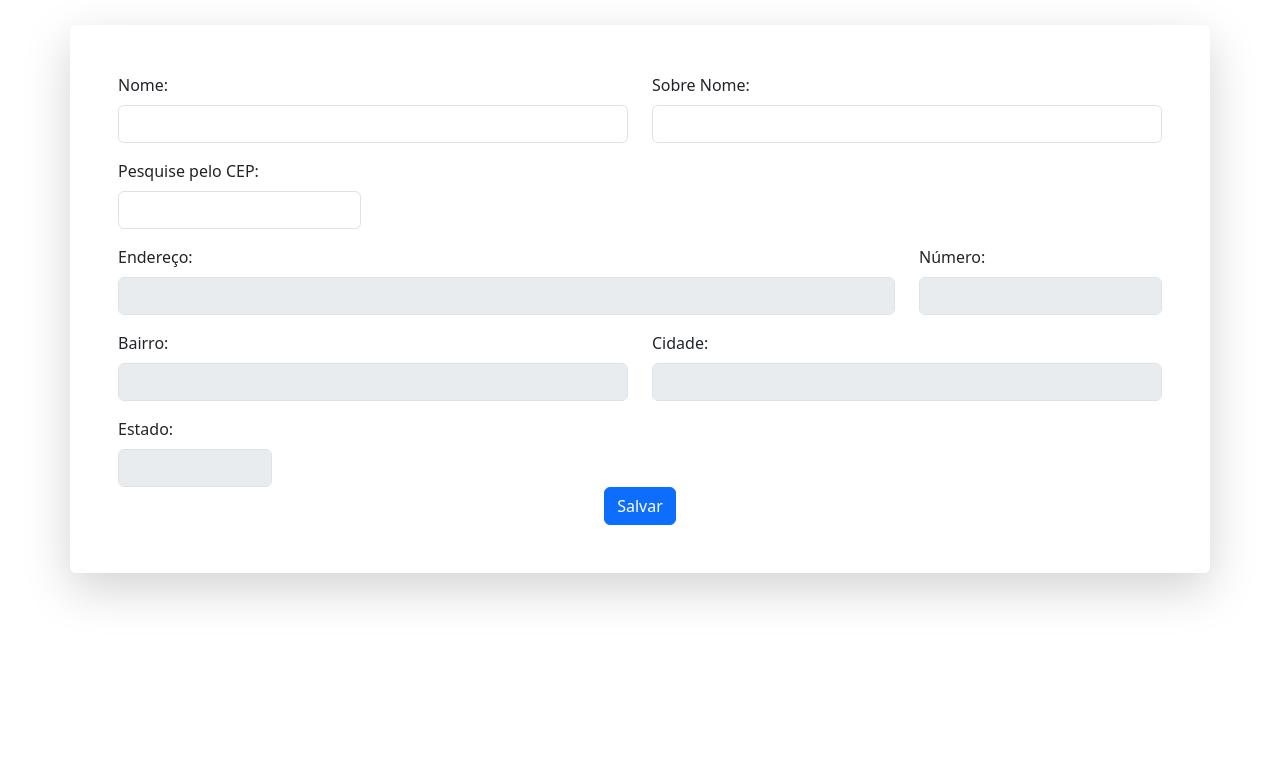
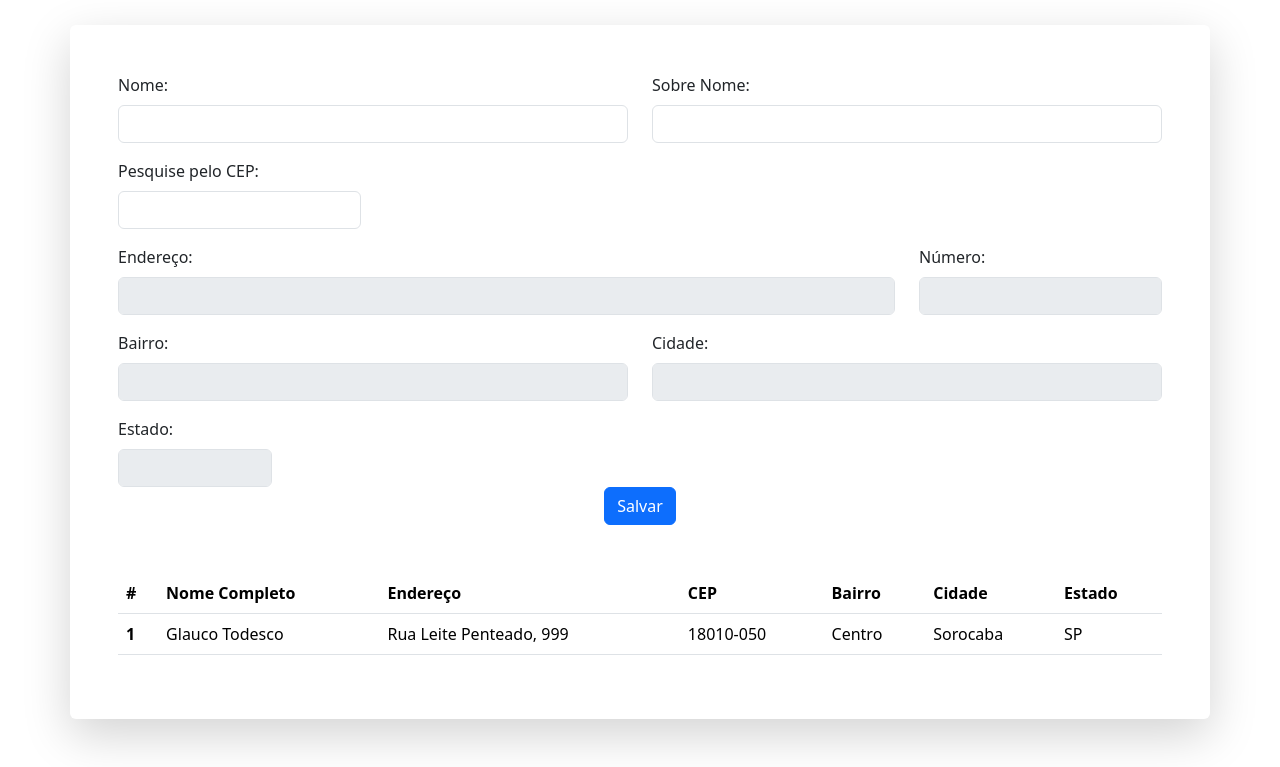
Before and after one commit to vinisvp/ClientZipCode, a plain HTML site: page index.html in a window 1280 px wide. Shown: the part 100-867 px from the top of the page. Before the commit the page ends 800 px from the top, so only its background shows below. Drawn offline with nearby package versions, Linux system fonts and the light colour scheme.

Commit message:
closes #3 - Added a table of clients

```diff
--- a/index.html
+++ b/index.html
@@ -14,7 +14,7 @@
         <h4>Cadastro de Clientes:</h4>
     </header>
     <main>
-        <div class="container shadow-lg p-5 mt-5 rounded">
+        <div class="container shadow-lg p-5 my-5 rounded">
             <section> <!--Form-->
                 <form id="formClient">
                     <div class="row mb-3 row-gap-3">
@@ -59,7 +59,30 @@
                 </form>
             </section>
             <section> <!--Table-->
-
+                <table class="table mt-5">
+                    <thead>
+                      <tr>
+                        <th scope="col">#</th>
+                        <th scope="col">Nome Completo</th>
+                        <th scope="col" class="d-none d-md-table-cell">Endereço</th>
+                        <th scope="col">CEP</th>
+                        <th scope="col" class="d-none d-lg-table-cell">Bairro</th>
+                        <th scope="col" class="d-none d-lg-table-cell">Cidade</th>
+                        <th scope="col" class="d-none d-lg-table-cell">Estado</th>
+                      </tr>
+                    </thead>
+                    <tbody>
+                      <tr>
+                        <th>1</th>
+                        <td>Glauco Todesco</td>
+                        <td class="d-none d-md-table-cell">Rua Leite Penteado, 999</td>
+                        <td>18010-050</td>
+                        <td class="d-none d-lg-table-cell">Centro</td>
+                        <td class="d-none d-lg-table-cell">Sorocaba</td>
+                        <td class="d-none d-lg-table-cell">SP</td>
+                      </tr>
+                    </tbody>
+                  </table>
             </section>
         </div>
     </main>
```
